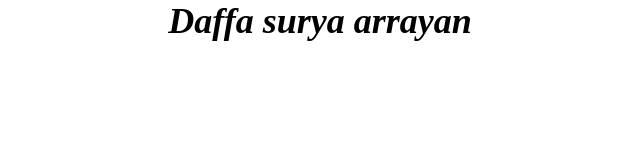
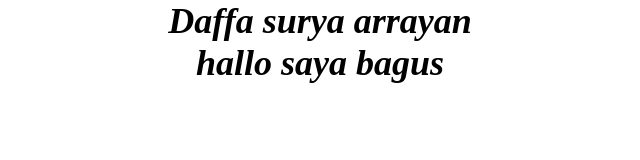
Before and after one commit to DaffaSurya/nyoba_branching, a plain HTML site: page index.html in a window 1280 px wide. Shown: the whole page, without its empty margins (320-960 px from the left). Drawn offline with Linux system fonts and the light colour scheme.

Commit message:
menambahkan h2 dengan teks hallo nama saya bagus

```diff
--- a/index.html
+++ b/index.html
@@ -11,6 +11,7 @@
     <div class="div">
         <h2>Daffa surya arrayan</h2>
         <!-- ini mas bagus -->
+        <h2>hallo saya bagus</h2>
     </div>
 </body>
 </html>
```
